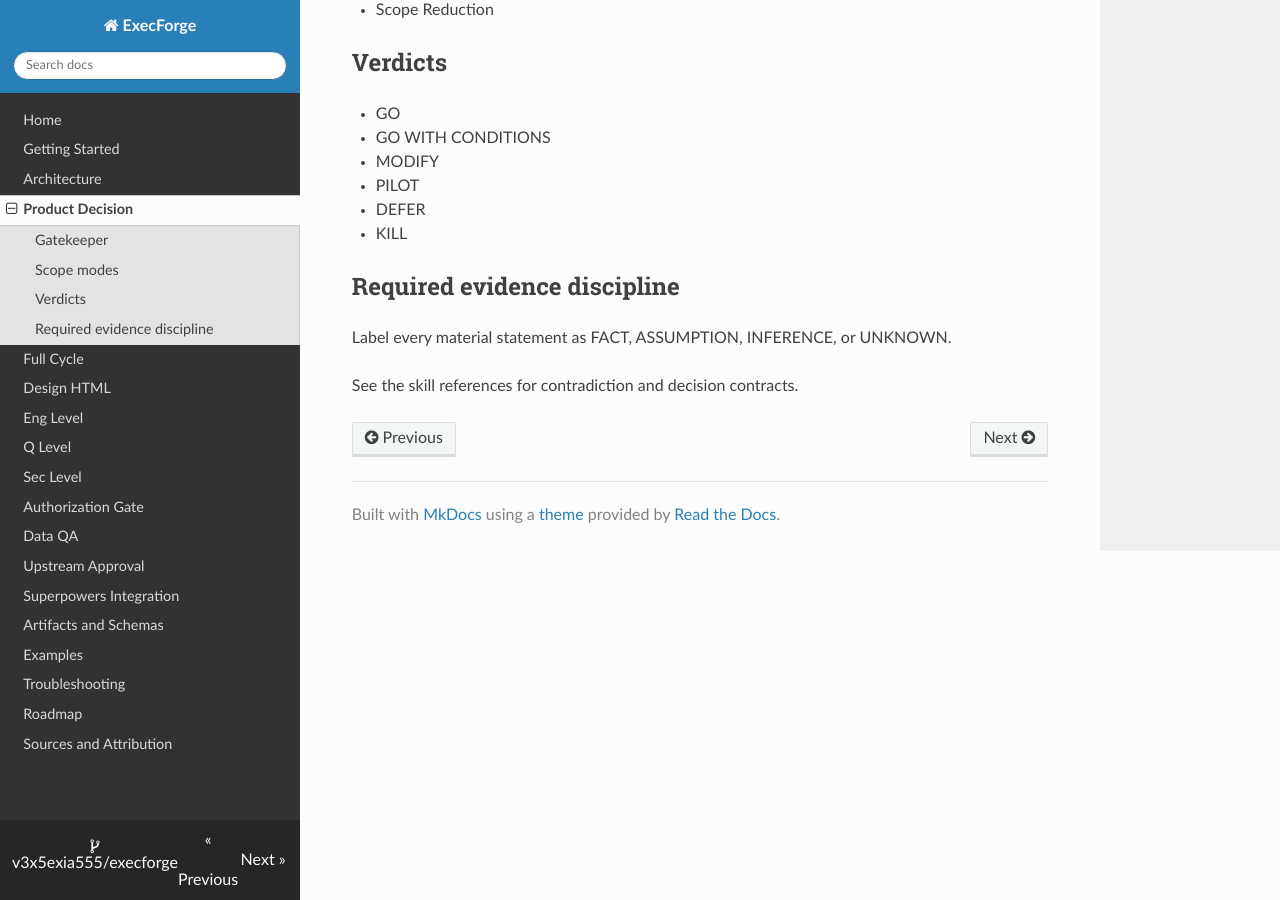
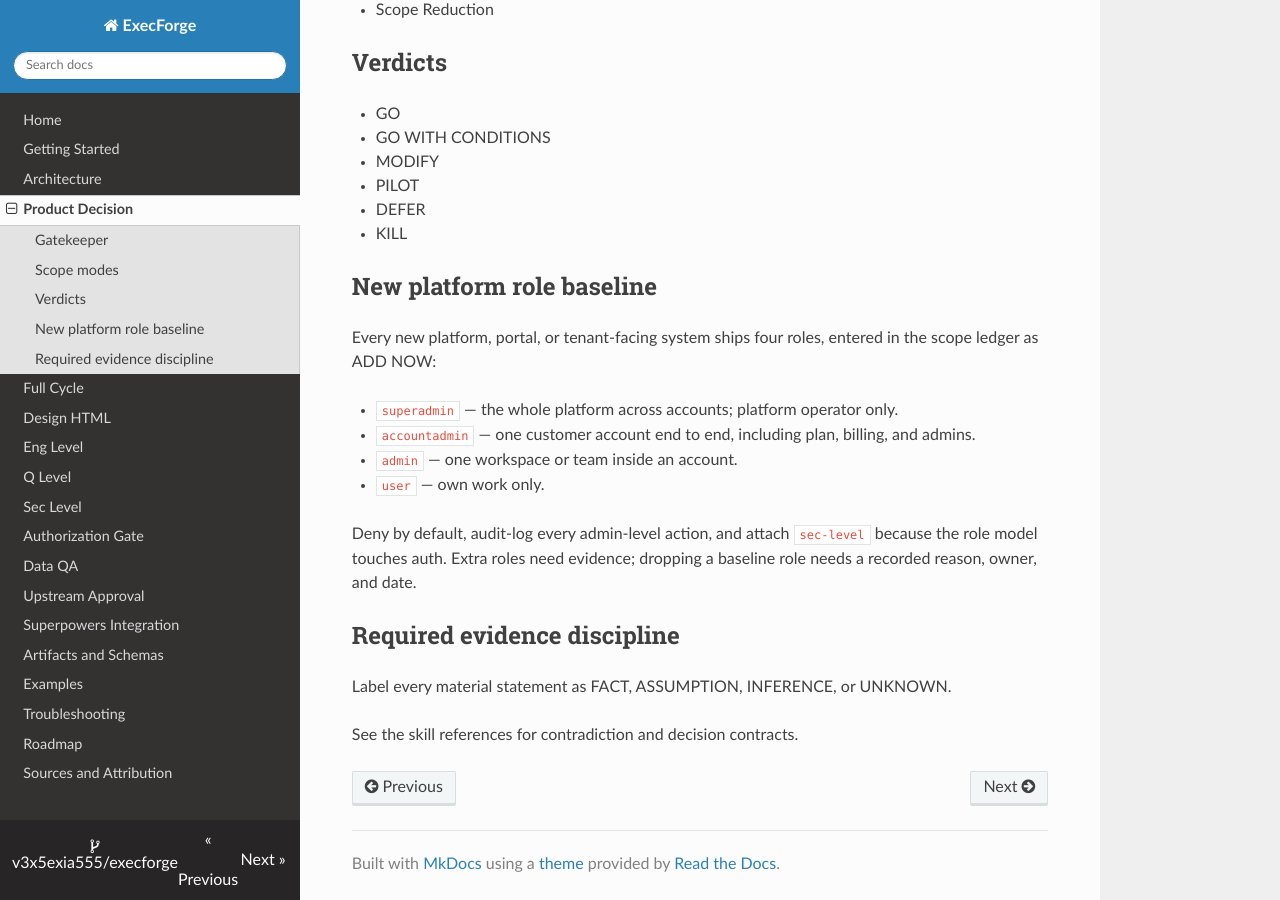
Before and after one commit to v3x5exia555/execforge, an MkDocs documentation site: the page built from docs/product-decision.md, in a window 1280 px wide and 900 px high, scrolled down 587 px. Built offline with MkDocs 1.6.1, drawn with Linux system fonts in a browser that asks for light colours; nearby versions of some CDN libraries.

Commit message:
Add New platform role baseline to ExecForge
Operator instruction 2026-08-07: any new platform, portal, or tenant-facing
system always ships four roles — superadmin, accountadmin, admin, user —
recorded in the scope ledger as ADD NOW rather than deferred.

- skills/execforge/SKILL.md: new "New platform role baseline" section with the
  role table, deny-by-default access, audit logging for the three admin roles,
  an evidence bar for extra roles, a recorded reason for dropping one, and a
  sec-level attachment because the role model touches auth. Validation gate now
  requires the baseline to be stated or the difference recorded. 0.7.1 -> 0.7.2.
- docs/product-decision.md: same rule mirrored for the docs site.
- tests/test_repository.py: test_new_platform_role_baseline_is_stated pins the
  section, the four roles, and the validation-gate bullet.
- Version bump 0.12.1 -> 0.12.2 with CHANGELOG entry.

LOCKED sections untouched; test_restored_sections.py still passes.

Co-Authored-By: Claude Opus 5 <noreply@anthropic.com>

```diff
--- a/docs/product-decision.md
+++ b/docs/product-decision.md
@@ -28,6 +28,20 @@ Outcomes:
 - DEFER
 - KILL
 
+## New platform role baseline
+
+Every new platform, portal, or tenant-facing system ships four roles, entered in the
+scope ledger as ADD NOW:
+
+- `superadmin` — the whole platform across accounts; platform operator only.
+- `accountadmin` — one customer account end to end, including plan, billing, and admins.
+- `admin` — one workspace or team inside an account.
+- `user` — own work only.
+
+Deny by default, audit-log every admin-level action, and attach `sec-level` because the
+role model touches auth. Extra roles need evidence; dropping a baseline role needs a
+recorded reason, owner, and date.
+
 ## Required evidence discipline
 
 Label every material statement as FACT, ASSUMPTION, INFERENCE, or UNKNOWN.
```
Also changed, not shown: CHANGELOG.md (+12 -0 lines), skills/execforge/SKILL.md (+27 -1 lines), 3 other files.
